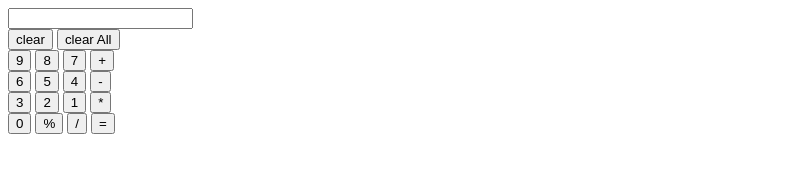
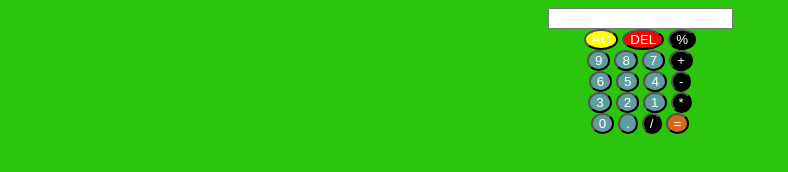
Before and after one commit to Talha971/Calculator, a plain HTML site: page index.html in a window 1280 px wide. Shown: the whole page, without its empty margins (0-788 px from the left). Drawn offline with Linux system fonts and the light colour scheme.

Commit message:
Add files via upload
little bit styling

```diff
--- /dev/null
+++ b/app.js
@@ -0,0 +1,16 @@
+
+function dabaya(e) {
+    document.getElementById("inp").value += e;
+  }
+  function eq() {
+    var a = document.getElementById("inp");
+    a.value = eval(a.value);
+  }
+
+  function clr() {
+    document.getElementById("inp").value = "";
+  }
+function c(){
+var a =document.getElementById("inp")
+
+}
--- a/index.html
+++ b/index.html
@@ -4,6 +4,7 @@
     <meta charset="UTF-8" />
     <meta name="viewport" content="width=device-width, initial-scale=1.0" />
     <title>Document</title>
+    <link rel="stylesheet" href="style.css">
   </head>
   <body>
     <!--
@@ -15,40 +16,43 @@
       <a id="anc" onclick="abc()" href="">read more</a>
     </p> -->
 
-    <div>
+    <div class="main">
       <div>
         <input id="inp" type="text" />
       </div>
-      <button onclick="c()">clear</button>
-      <button onclick="clr()">clear All</button>
       <div>
-        <button onclick="dabaya(9)">9</button>
-        <button onclick="dabaya(8)">8</button>
-        <button onclick="dabaya(7)">7</button>
-        <button onclick="dabaya('+')">+</button>
+      <button class="ac" onclick="c()">AC</button>
+      <button class="del" onclick="clr()">DEL</button>
+      <button class="op"  onclick="dabaya('%')">%</button>
+</div>
+      <div>
+        <button class="no" onclick="dabaya(9)">9</button>
+        <button class="no" onclick="dabaya(8)">8</button>
+        <button class="no" onclick="dabaya(7)">7</button>
+        <button class="op" onclick="dabaya('+')">+</button>
       </div>
       <div>
-        <button onclick="dabaya(6)">6</button>
-        <button onclick="dabaya(5)">5</button>
-        <button onclick="dabaya(4)">4</button>
-        <button onclick="dabaya('-')">-</button>
+        <button class="no" onclick="dabaya(6)">6</button>
+        <button class="no" onclick="dabaya(5)">5</button>
+        <button class="no" onclick="dabaya(4)">4</button>
+        <button class="op" onclick="dabaya('-')">-</button>
       </div>
 
       <div>
-        <button onclick="dabaya(3)">3</button>
-        <button onclick="dabaya(2)">2</button>
-        <button onclick="dabaya(1)">1</button>
-        <button onclick="dabaya('*')">*</button>
+        <button class="no" onclick="dabaya(3)">3</button>
+        <button class="no" onclick="dabaya(2)">2</button>
+        <button class="no" onclick="dabaya(1)">1</button>
+        <button class="op" onclick="dabaya('*')">*</button>
       </div>
       <div>
-        <button onclick="dabaya(0)">0</button>
-        <button onclick="dabaya('%')">%</button>
-        <button onclick="dabaya('/')">/</button>
-        <button onclick="eq()">=</button>
+        <button class="no" onclick="dabaya(0)">0</button>
+        <button class="no" onclick="dabaya('.')">.</button>
+        <button class="op" onclick="dabaya('/')">/</button>
+        <button class="eq" onclick="eq()">=</button>
       </div>
     </div>
 
-    <script>
+    <script src="app.js">
       // var a="hjhjkhjkh jkjkkj kjkjkj kjkjkjkjk kjkjkjhkjhuyun hjhjhkj"
       // function abc(){
       //     document.getElementById("anc")
--- /dev/null
+++ b/style.css
@@ -0,0 +1,29 @@
+body{
+    background-color: rgb(44, 197, 13);
+
+}
+.main{
+    display: flex;
+    justify-content: center;
+    align-items: center;
+    flex-direction: column;
+}
+button{
+    border-radius: 100%;
+    color: white;
+}
+.ac{
+background-color: yellow;
+}
+.del{
+background-color: red;
+}
+.op{
+    background-color: black;
+}
+.no{
+    background-color: cadetblue;
+}
+.eq{
+background-color: chocolate;
+}
```
